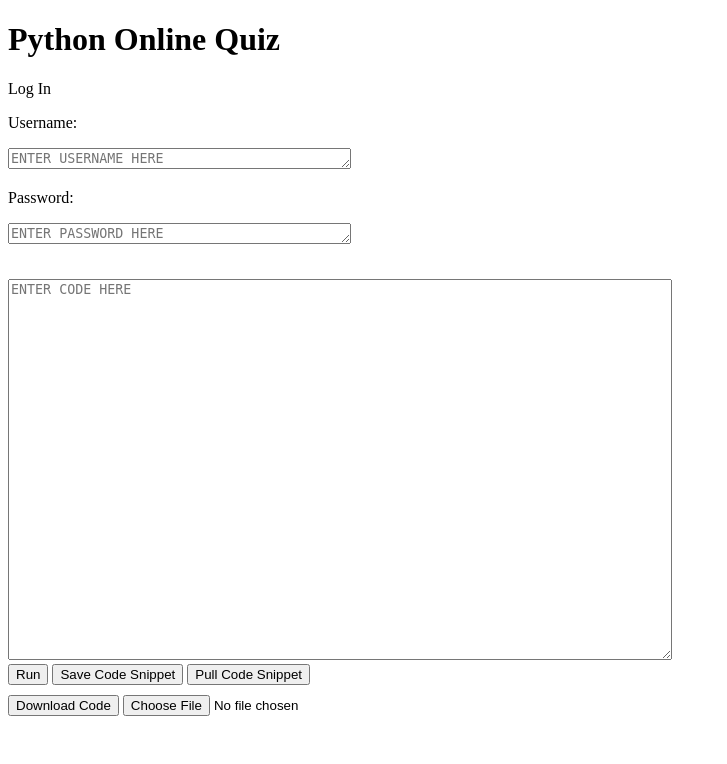
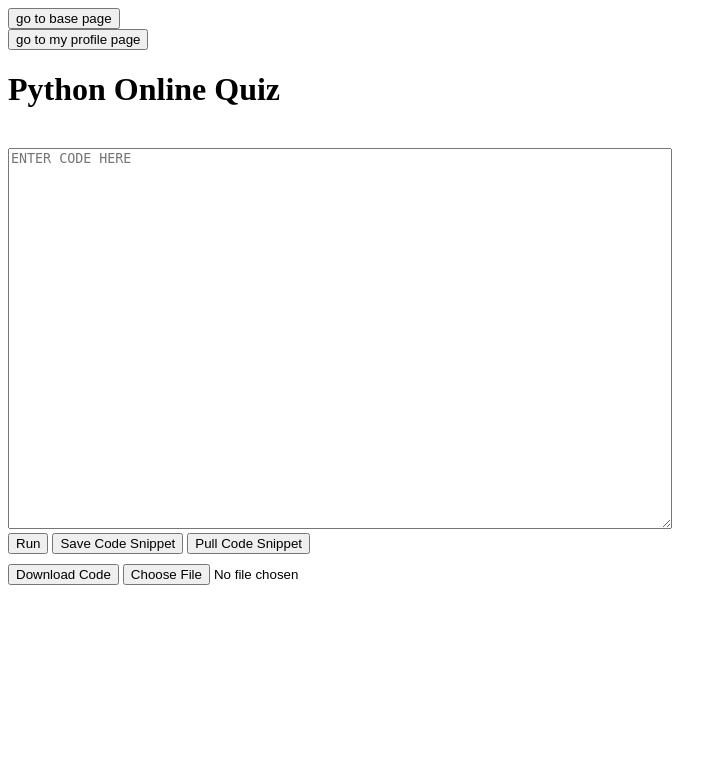
Before and after one commit to bjknee/python_code_editor, a Flask app: page / in a window 1280 px wide. Shown: the top 764 px of the page, without its empty margins (0-727 px from the left). Run offline with Flask 3, Linux system fonts and the light colour scheme; parts of the project's set-up code (start-up, migrations or seed data) failed here and were passed over.

Commit message:
Update index.html

```diff
--- a/codesender/templates/index.html
+++ b/codesender/templates/index.html
@@ -14,27 +14,14 @@
     </style>
 </head>
 <body>
+        <form action="http://localhost:63342/codesender-project-gteam/codesender/templates/base.html?_ijt=cbf14h2pig4v05v3qq0aj1tu4q&_ij_reload=RELOAD_ON_SAVE">
+            <button type="submit" id="get_code" >go to base page</button>
+        </form>
+        <form action="http://localhost:63342/codesender-project-gteam/codesender/templates/profiles.html?_ijt=58pv0rls4ob4e416u4a3nsj9mh&_ij_reload=RELOAD_ON_SAVE">
+            <button type="submit" id="get_code" >go to my profile page</button>
+        </form>
 <div id="intro">
     <h1>Python Online Quiz</h1>
-    <form action="/login" method="POST">
-        <div>
-            <p>
-                Log In
-            </p>
-        </div>
-        <div>
-            <p>
-                Username:
-            </p>
-            <textarea name="username" id="user" rows="1" cols="40" placeholder="ENTER USERNAME HERE"></textarea>
-        </div>
-        <div>
-            <p>
-                Password:
-            </p>
-            <textarea name="password" id="pass" rows="1" cols="40" placeholder="ENTER PASSWORD HERE"></textarea>
-        </div>
-    </form>
     <div>
         <pre id="save_output">{{savenotification}}</pre>
     </div>
@@ -47,6 +34,8 @@
         <button type="submit" id="run" formaction="/run_code">Run</button>
         <button type="submit" id="save_code" formaction="/save_code">Save Code Snippet</button>
         <button type="submit" id="get_code" formaction="/get_code">Pull Code Snippet</button>
+
+
         <br>
         <div id="uploadDownloadContainer">
             <button id="downloadButton" onclick="saveTextAsFile(coding.value, 'download.txt')">Download Code</button>
```
